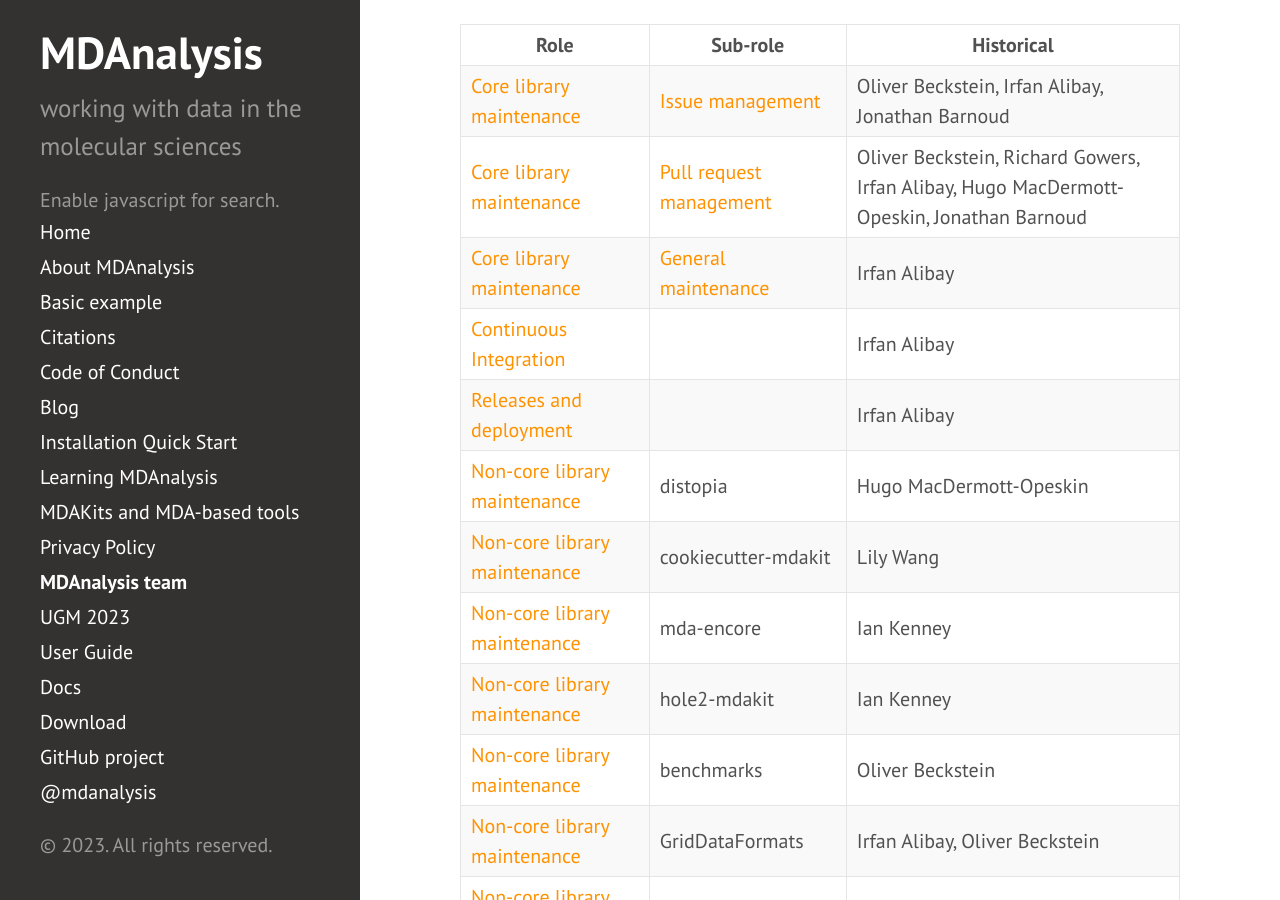
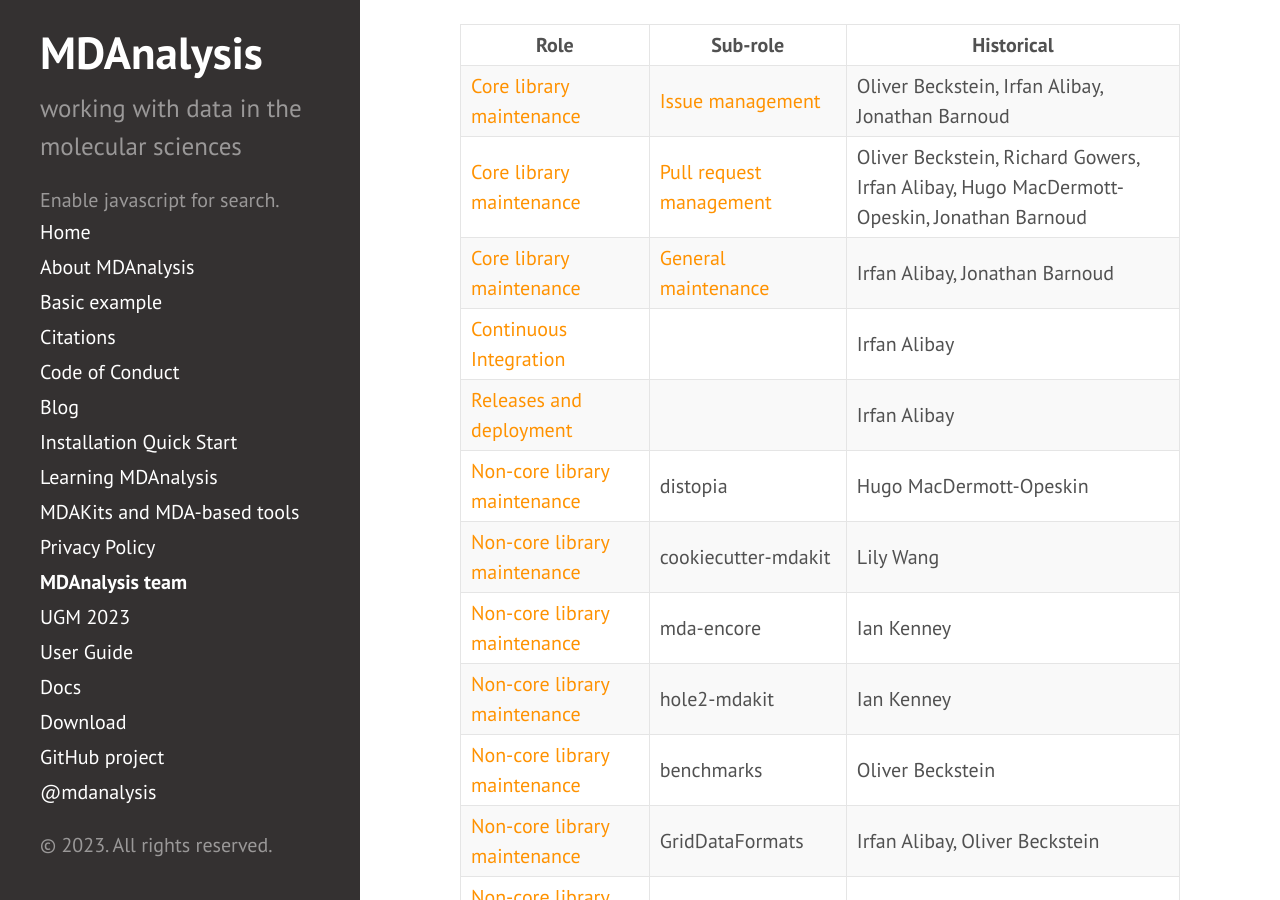
Before and after one commit to MDAnalysis/MDAnalysis.github.io, a Jekyll site: the page built from pages/team.md, in a window 1280 px wide and 900 px high, scrolled down 704 px. Built offline with Jekyll 4.4.1, drawn with Linux system fonts in a browser that asks for light colours; comment, search, counter and statistics services are not loaded.

Commit message:
Update pages/team.md
Co-authored-by: Jonathan Barnoud <jonathan@barnoud.net>

```diff
--- a/pages/team.md
+++ b/pages/team.md
@@ -19,7 +19,7 @@ please contact us at mdanalysis@numfocus.org to let us know!
 |------------------------------|--------------------------------|-------------------------------------------------------------------------|
 | [Core library maintenance](#core-library-maintenance)     | [Issue management](#issue-management)               | Oliver Beckstein, Irfan Alibay, Jonathan Barnoud                        |
 | [Core library maintenance](#core-library-maintenance)     | [Pull request management](#pull-request-management)        | Oliver Beckstein, Richard Gowers, Irfan Alibay, Hugo MacDermott-Opeskin, Jonathan Barnoud |
-| [Core library maintenance](#core-library-maintenance)     | [General maintenance](#general-maintenance)            | Irfan Alibay                                                            |
+| [Core library maintenance](#core-library-maintenance)     | [General maintenance](#general-maintenance)            | Irfan Alibay, Jonathan Barnoud                                          |
 | [Continuous Integration](#continuous-integration)       |                                | Irfan Alibay                                                            |
 | [Releases and deployment](#releases-and-deployment)      |                                | Irfan Alibay                                                            |
 | [Non-core library maintenance](#non-core-library-maintenance) | distopia                       | Hugo MacDermott-Opeskin                                                 |
```
